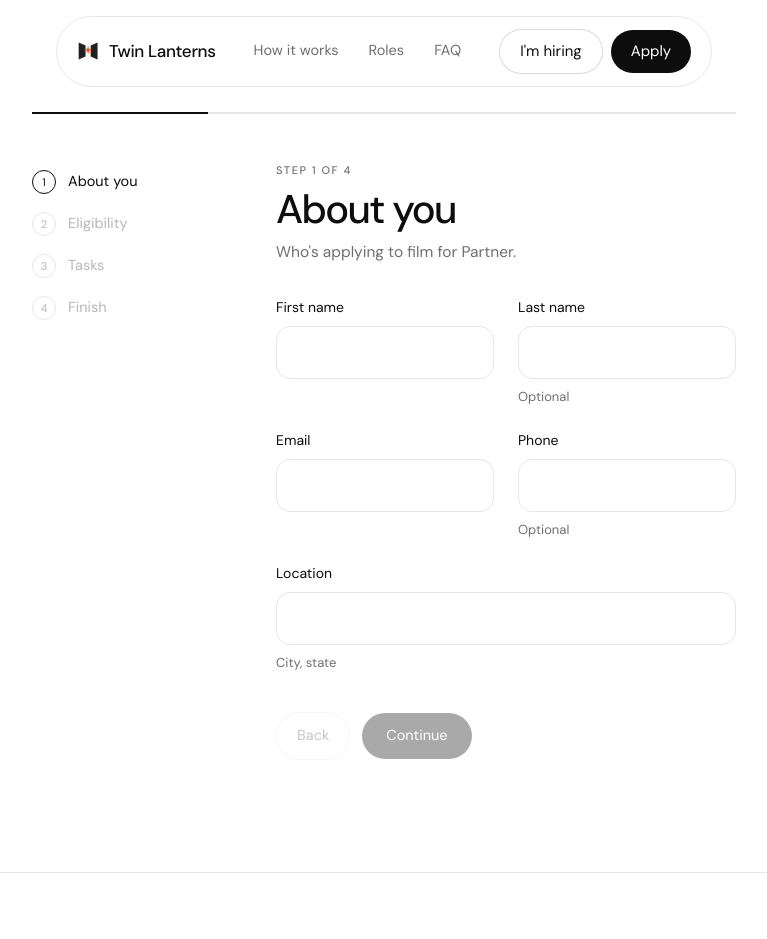
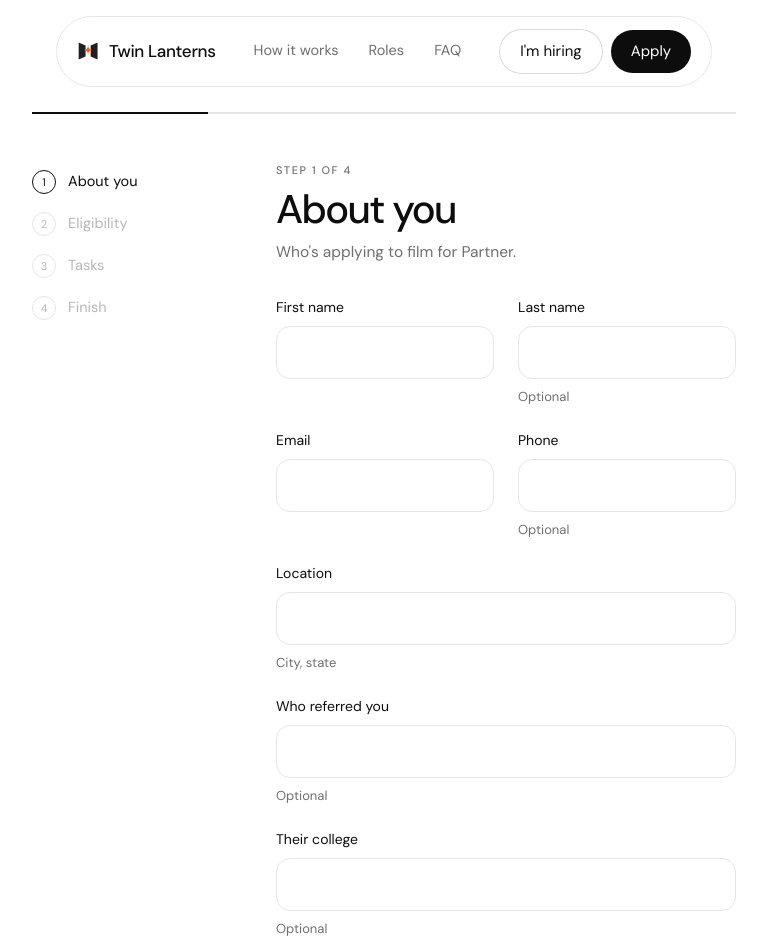
Before and after one commit to TwinLanterns/main-site, a Next.js app: page /partner/apply in a window 1280 px wide. Shown: the top 939 px of the page, without its empty margins (256-1023 px from the left). Built offline with nearby package versions, Linux system fonts and the light colour scheme.

Commit message:
feat: added question about referrer and college

```diff
--- a/app/api/partner/submit/route.ts
+++ b/app/api/partner/submit/route.ts
@@ -68,6 +68,8 @@ export async function POST(req: Request) {
   email,
   phone: str(p.phone)?.trim() || undefined,
   location: str(p.location)?.trim() || undefined,
+  referredBy: str(p.referredBy)?.trim() || undefined,
+  referrerCollege: str(p.referrerCollege)?.trim() || undefined,
   deviceOs,
   deviceModel: str(p.deviceModel)?.trim() || "",
   taskInterests,
--- a/app/partner/apply/PartnerApplyFlow.tsx
+++ b/app/partner/apply/PartnerApplyFlow.tsx
@@ -60,6 +60,8 @@ interface Draft {
   email: string;
   phone: string;
   location: string;
+  referredBy: string;
+  referrerCollege: string;
   deviceOsLabel: "" | "iOS" | "Android" | "Neither";
   deviceModel: string;
   filmingAck: YesNo;
@@ -73,6 +75,8 @@ const EMPTY: Draft = {
   email: "",
   phone: "",
   location: "",
+  referredBy: "",
+  referrerCollege: "",
   deviceOsLabel: "",
   deviceModel: "",
   filmingAck: "",
@@ -164,19 +168,21 @@ export default function PartnerApplyFlow() {
         method: "POST",
         headers: { "Content-Type": "application/json" },
         body: JSON.stringify({
-          payload: {
+        payload: {
             firstName: draft.firstName,
             lastName: draft.lastName || undefined,
             email: draft.email,
             phone: draft.phone || undefined,
             location: draft.location || undefined,
+            referredBy: draft.referredBy || undefined,
+            referrerCollege: draft.referrerCollege || undefined,
             deviceOs: toDeviceOs(draft.deviceOsLabel),
             deviceModel: draft.deviceModel,
             taskInterests: draft.taskInterests,
             filmingAck: draft.filmingAck === "Yes",
             consent: draft.consent === "Yes",
             referredByCode: refCode,
-          },
+        },
         }),
       });
       const data = await res.json();
@@ -294,6 +300,19 @@ export default function PartnerApplyFlow() {
                         onChange={(e) => update("location", e.target.value)}
                       />
                     </Field>
+                    <Field label="Who referred you" hint="Optional" className="sm:col-span-2">
+                        <Input
+                            value={draft.referredBy}
+                            onChange={(e) => update("referredBy", e.target.value)}
+                        />
+                        </Field>
+
+                        <Field label="Their college" hint="Optional" className="sm:col-span-2">
+                        <Input
+                            value={draft.referrerCollege}
+                            onChange={(e) => update("referrerCollege", e.target.value)}
+                        />
+                    </Field>
                   </div>
                 </>
               )}
@@ -397,6 +416,10 @@ export default function PartnerApplyFlow() {
                     </p>
                     <p>{draft.deviceModel || "No device selected"}</p>
                     <p>{draft.taskInterests.join(", ") || "No tasks selected"}</p>
+                    <p>
+                    Referred by: {draft.referredBy || "—"} · College:{" "}
+                    {draft.referrerCollege || "—"}
+                    </p>
                   </div>
                   {error && (
                     <p className="mt-6 text-[13.5px] text-flame">{error}</p>
--- a/components/Landing.tsx
+++ b/components/Landing.tsx
@@ -630,7 +630,7 @@ function Partner() {
         <Reveal>
           <span className="label inline-flex items-center gap-2.5 rounded-full border border-white/20 px-4 py-2 !text-white/70">
             <span className="h-1.5 w-1.5 rounded-full bg-lime" />
-            A second program — Partner
+            Part Time Internship Program — Now Available
           </span>
 
           <h2 className="display mt-7 max-w-[16ch] text-[clamp(2.4rem,5.6vw,4.2rem)]">
@@ -638,10 +638,9 @@ function Partner() {
           </h2>
 
           <p className="mt-6 max-w-[50ch] text-[17px] leading-relaxed text-white/65">
-            Partner runs separately from the internship work. You film everyday
-            tasks — cleaning, repair, warehouse, the physical stuff — to help
-            train robotics AI. No résumé, no interview panel, no experience
-            required.
+            You film everyday tasks — cleaning, repair, warehouse, the
+            physical stuff — to help train robotics AI. No résumé,
+            no interview panel, no experience required.
           </p>
 
           <div className="mt-9 flex flex-wrap gap-3">
--- a/lib/submissions/partner-persistence.ts
+++ b/lib/submissions/partner-persistence.ts
@@ -55,6 +55,8 @@ export async function savePartnerApplicant(
     phone: payload.phone ?? null,
     location: payload.location ?? null,
     device_os: payload.deviceOs || null,
+    referred_by: payload.referredBy ?? null,
+    referrer_college: payload.referrerCollege ?? null,
     device_model: payload.deviceModel || null,
     task_interests: payload.taskInterests,
     filming_ack: payload.filmingAck,
--- a/lib/submissions/partner-types.ts
+++ b/lib/submissions/partner-types.ts
@@ -8,14 +8,15 @@ export interface PartnerApplicantPayload {
   email: string;
   phone?: string;
   location?: string;
+  referredBy?: string;        // NEW
+  referrerCollege?: string;   // NEW
   deviceOs: DeviceOs | "";
   deviceModel: string;
   taskInterests: string[];
   filmingAck: boolean;
   consent: boolean;
-  referredByCode?: string | null;
+  referredByCode: string | null;
 }
-
 export interface PartnerAmbassadorPayload {
   name: string;
   email: string;
```
Lines whose indentation alone changed are shown as unchanged.
